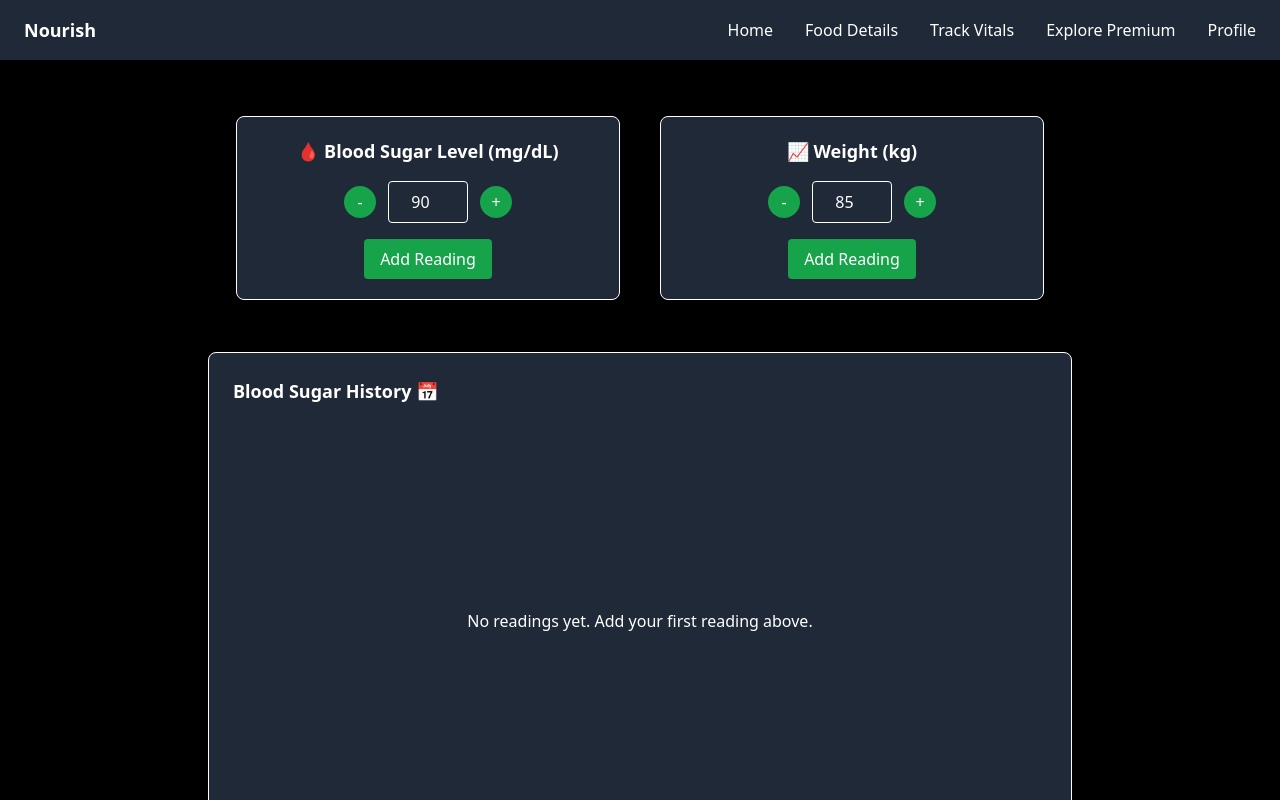
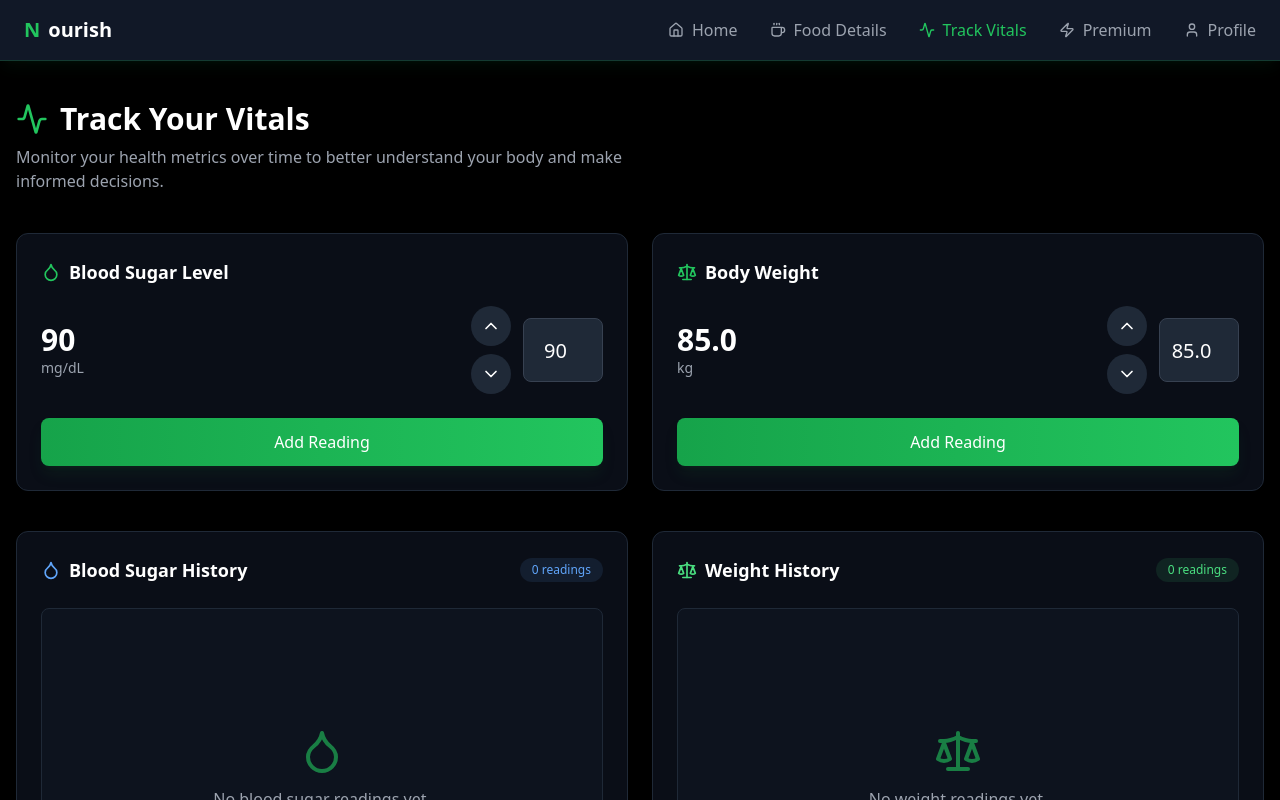
Before and after one commit to heet2604/food_recommendation_using_ML, a React (Create React App) app: page /vitals in a window 1280 px wide. Shown: the top 800 px of the page. Built offline with nearby package versions, Linux system fonts and the light colour scheme; no server answers; sample sign-in values are in the browser's storage.

Commit message:
beautified track vitals

```diff
--- a/src/Vitals/vitals.jsx
+++ b/src/Vitals/vitals.jsx
@@ -11,40 +11,15 @@ import {
 } from "recharts";
 import { format } from "date-fns";
 import { toast } from "sonner";
+import { Activity, Droplet, Scale, ChevronUp, ChevronDown, Home as HomeIcon, User, Coffee, Zap } from "lucide-react";
 
 function Vitals() {
-
-
-  // State for current input readings
   const [sugarReading, setSugarReading] = useState(90);
   const [weightReading, setWeightReading] = useState(85);
-
-  // Arrays to store the history of readings
   const [isMenuOpen, setIsMenuOpen] = useState(false);
   const [sugarReadings, setSugarReadings] = useState([]);
   const [weightReadings, setWeightReadings] = useState([]);
 
-  // Fetch vitals from backend (if needed)
-  // useEffect(() => {
-  //   axios
-  //     .get("http://localhost:3000/vitals")
-  //     .then((response) => {
-  //       console.log("Data fetched from backend:", response.data);
-  //       // Optionally update state with fetched data here.
-  //     })
-  //     .catch((error) => {
-  //       console.error("Error fetching data:", error);
-  //     });
-  // }, []);
-
-
-
-
-
-
-// Inside the Vitals component
-
-// Fetch vitals from backend
   useEffect(() => {
     axios
       .get("http://localhost:5000/api/vitals", {
@@ -62,7 +37,6 @@ useEffect(() => {
       });
   }, []);
 
-// Add new vitals reading
   const addVitalsReading = () => {
     axios
       .post(
@@ -76,7 +50,6 @@ const addVitalsReading = () => {
       )
       .then((response) => {
         toast.success("Vitals reading added successfully");
-      // Optionally refetch vitals or update state directly
       })
       .catch((error) => {
         console.error("Error adding vitals:", error);
@@ -84,27 +57,19 @@ const addVitalsReading = () => {
       });
   };
 
+  const sugarIncrement = () => setSugarReading((prev) => Math.max(prev + 1, 0));
+  const sugarDecrement = () => setSugarReading((prev) => Math.max(prev - 1, 0));
 
+  const weightIncrement = () => setWeightReading((prev) => Math.max(prev + 0.1, 0));
+  const weightDecrement = () => setWeightReading((prev) => Math.max(prev - 0.1, 0));
 
-  // Increment/Decrement functions for blood sugar
-  const sugarIncrement = () =>
-    setSugarReading((prev) => Math.max(prev + 1, 0));
-  const sugarDecrement = () =>
-    setSugarReading((prev) => Math.max(prev - 1, 0));
-
-  // Increment/Decrement functions for weight
-  const weightIncrement = () =>
-    setWeightReading((prev) => Math.max(prev + 1, 0));
-  const weightDecrement = () =>
-    setWeightReading((prev) => Math.max(prev - 1, 0));
-
-  // Functions to add readings
   const addSugarReading = () => {
     setSugarReadings((prev) => [
       ...prev,
       { value: sugarReading, timestamp: new Date() },
     ]);
     toast.success("Blood sugar reading added successfully");
+    addVitalsReading();
   };
 
   const addWeightReading = () => {
@@ -113,64 +78,8 @@ const addVitalsReading = () => {
       { value: weightReading, timestamp: new Date() },
     ]);
     toast.success("Weight reading added successfully");
+    addVitalsReading();
   };
-
-  // Blood Sugar Graph defined inline in Vitals
-  // const BloodSugarGraphInline = ({ readings }) => {
-  //   const data = readings.map((reading) => ({
-  //     value: reading.value,
-  //     time: format(new Date(reading.timestamp), "HH:mm"),
-  //   }));
-
-  //   return (
-  //     <div className="w-full h-[400px]">
-  //       {readings.length === 0 ? (
-  //         <div className="h-full flex items-center justify-center text-muted-foreground">
-  //           No readings yet. Add your first reading above.
-  //         </div>
-  //       ) : (
-  //         <ResponsiveContainer width="100%" height="100%">
-  //           <LineChart data={data}>
-  //             <CartesianGrid
-  //               strokeDasharray="3 3"
-  //               stroke="rgba(255,255,255,0.1)"
-  //             />
-  //             <XAxis
-  //               dataKey="time"
-  //               stroke="rgba(255,255,255,0.5)"
-  //               tickLine={false}
-  //               axisLine={false}
-  //             />
-  //             <YAxis
-  //               stroke="rgba(255,255,255,0.5)"
-  //               tickLine={false}
-  //               axisLine={false}
-  //               unit=" mg/dL"
-  //             />
-  //             <Tooltip
-  //               contentStyle={{
-  //                 backgroundColor: "rgba(0,0,0,0.8)",
-  //                 border: "1px solid rgba(255,255,255,0.1)",
-  //                 borderRadius: "8px",
-  //                 color: "#fff",
-  //               }}
-  //             />
-  //             <Line
-  //               type="monotone"
-  //               dataKey="value"
-  //               stroke="hsl(var(--primary))"
-  //               strokeWidth={2}
-  //               dot={{ fill: "hsl(var(--primary))" }}
-  //               animationDuration={1000}
-  //             />
-  //           </LineChart>
-  //         </ResponsiveContainer>
-  //       )}
-  //     </div>
-  //   );
-  // };
-
-
 
   const BloodSugarGraphInline = ({ readings }) => {
     const data = readings.map((reading) => ({
@@ -179,32 +88,37 @@ const addVitalsReading = () => {
     }));
 
     return (
-      <div className="w-full h-[400px]">
+      <div className="w-full h-[350px]">
         {readings.length === 0 ? (
-          <div className="h-full flex items-center justify-center text-muted-foreground">
-            No readings yet. Add your first reading above.
+          <div className="h-full flex flex-col items-center justify-center text-gray-400 p-6 border border-gray-800 rounded-lg bg-gray-900/50">
+            <Droplet className="w-12 h-12 text-green-500 mb-3 opacity-60" />
+            <p>No blood sugar readings yet.</p>
+            <p className="text-sm mt-2">Add your first reading above to start tracking.</p>
           </div>
         ) : (
           <ResponsiveContainer width="100%" height="100%">
             <LineChart data={data}>
-              <CartesianGrid strokeDasharray="3 3" stroke="rgba(255,255,255,0.1)" />
+              <CartesianGrid strokeDasharray="3 3" stroke="rgba(255,255,255,0.07)" />
               <XAxis dataKey="time" stroke="rgba(255,255,255,0.5)" tickLine={false} axisLine={false} />
               <YAxis stroke="rgba(255,255,255,0.5)" tickLine={false} axisLine={false} unit=" mg/dL" />
               <Tooltip
                 contentStyle={{
-                  backgroundColor: "rgba(0,0,0,0.8)",
+                  backgroundColor: "rgba(22, 22, 26, 0.9)",
                   border: "1px solid rgba(255,255,255,0.1)",
                   borderRadius: "8px",
                   color: "#fff",
+                  boxShadow: "0 10px 25px -5px rgba(0, 0, 0, 0.3)",
                 }}
+                labelStyle={{ color: "#aaa" }}
               />
               <Line
                 type="monotone"
                 dataKey="value"
-                stroke="#ff0000"   // Temporary red color for testing
-                strokeWidth={2}
-                dot={{ fill: "#ff0000" }}   // Temporary red color for testing
-                animationDuration={1000}
+                stroke="#00c4ff"
+                strokeWidth={3}
+                dot={{ fill: "#00c4ff", r: 4, strokeWidth: 0 }}
+                activeDot={{ r: 7, fill: "#fff", stroke: "#00c4ff", strokeWidth: 2 }}
+                animationDuration={1500}
               />
             </LineChart>
           </ResponsiveContainer>
@@ -213,8 +127,6 @@ const addVitalsReading = () => {
     );
   };
 
-
-  // Weight Graph defined inline in Vitals
   const WeightGraph = ({ readings }) => {
     const data = readings.map((reading) => ({
       value: reading.value,
@@ -222,45 +134,37 @@ const addVitalsReading = () => {
     }));
 
     return (
-      <div className="w-full h-[400px]">
+      <div className="w-full h-[350px]">
         {readings.length === 0 ? (
-          <div className="h-full flex items-center justify-center text-muted-foreground">
-            No weight readings yet. Add your first reading above.
+          <div className="h-full flex flex-col items-center justify-center text-gray-400 p-6 border border-gray-800 rounded-lg bg-gray-900/50">
+            <Scale className="w-12 h-12 text-green-500 mb-3 opacity-60" />
+            <p>No weight readings yet.</p>
+            <p className="text-sm mt-2">Add your first reading above to start tracking.</p>
           </div>
         ) : (
           <ResponsiveContainer width="100%" height="100%">
             <LineChart data={data}>
-              <CartesianGrid
-                strokeDasharray="3 3"
-                stroke="rgba(255,255,255,0.1)"
-              />
-              <XAxis
-                dataKey="time"
-                stroke="rgba(255,255,255,0.5)"
-                tickLine={false}
-                axisLine={false}
-              />
-              <YAxis
-                stroke="rgba(255,255,255,0.5)"
-                tickLine={false}
-                axisLine={false}
-                unit=" kg"
-              />
+              <CartesianGrid strokeDasharray="3 3" stroke="rgba(255,255,255,0.07)" />
+              <XAxis dataKey="time" stroke="rgba(255,255,255,0.5)" tickLine={false} axisLine={false} />
+              <YAxis stroke="rgba(255,255,255,0.5)" tickLine={false} axisLine={false} unit=" kg" />
               <Tooltip
                 contentStyle={{
-                  backgroundColor: "rgba(0,0,0,0.8)",
+                  backgroundColor: "rgba(22, 22, 26, 0.9)",
                   border: "1px solid rgba(255,255,255,0.1)",
                   borderRadius: "8px",
                   color: "#fff",
+                  boxShadow: "0 10px 25px -5px rgba(0, 0, 0, 0.3)",
                 }}
+                labelStyle={{ color: "#aaa" }}
               />
               <Line
                 type="monotone"
                 dataKey="value"
                 stroke="#22c55e"
-                strokeWidth={2}
-                dot={{ fill: "#22c55e" }}
-                animationDuration={1000}
+                strokeWidth={3}
+                dot={{ fill: "#22c55e", r: 4, strokeWidth: 0 }}
+                activeDot={{ r: 7, fill: "#fff", stroke: "#22c55e", strokeWidth: 2 }}
+                animationDuration={1500}
               />
             </LineChart>
           </ResponsiveContainer>
@@ -270,102 +174,203 @@ const addVitalsReading = () => {
   };
 
   return (
-    <div className="bg-black text-white min-h-screen flex flex-col items--center p-4 w-full">
-      {/* NAVBAR */}
-      <nav className="w-full fixed top-0 left-0 bg-gray-800 px-6 py-4 flex justify-between items-center">
-        <a href="/home" className="text-lg font-bold">Nourish</a>
+    <div className="bg-black text-white min-h-screen flex flex-col">
+      <nav className="w-full bg-gray-900 px-6 py-4 border-b border-green-500/20 shadow-lg shadow-green-500/5 sticky top-0 z-50">
+        <div className="max-w-7xl mx-auto flex justify-between items-center">
+          <a href="/home" className="text-xl font-bold flex items-center gap-2">
+            <span className="text-green-500">N</span>ourish
+          </a>
           <div className="lg:hidden">
-          <button onClick={()=>setIsMenuOpen(isMenuOpen)} className="text-white focus:outline-none">☰</button>
+            <button
+              onClick={() => setIsMenuOpen(!isMenuOpen)}
+              className="p-2 rounded-lg text-white hover:bg-gray-800 focus:outline-none focus:ring-2 focus:ring-green-500 transition-colors"
+              aria-label="Toggle menu"
+            >
+              {isMenuOpen ? (
+                <svg xmlns="http://www.w3.org/2000/svg" className="h-6 w-6" fill="none" viewBox="0 0 24 24" stroke="currentColor">
+                  <path strokeLinecap="round" strokeLinejoin="round" strokeWidth={2} d="M6 18L18 6M6 6l12 12" />
+                </svg>
+              ) : (
+                <svg xmlns="http://www.w3.org/2000/svg" className="h-6 w-6" fill="none" viewBox="0 0 24 24" stroke="currentColor">
+                  <path strokeLinecap="round" strokeLinejoin="round" strokeWidth={2} d="M4 6h16M4 12h16M4 18h16" />
+                </svg>
+              )}
+            </button>
           </div>
-        <div className="hidden lg:flex flex-row items-center gap-8">
-          <a href="/home" className="cursor-pointer hover:text-gray-400">Home</a>
-          <a href="/food_details" className="cursor-pointer hover:text-gray-400">Food Details</a>
-          <a href="/vitals" className="cursor-pointer hover:text-gray-400">Track Vitals</a>
-          <a href="/premium" className="cursor-pointer hover:text-gray-400">Explore Premium</a>
-          <span className="cursor-pointer hover:text-gray-400">Profile</span>
+          <div className="hidden lg:flex items-center gap-8">
+            <a href="/home" className="nav-link flex items-center gap-2 text-gray-400 hover:text-green-500 transition-colors">
+              <HomeIcon className="w-4 h-4" />
+              <span>Home</span>
+            </a>
+            <a href="/food_details" className="nav-link flex items-center gap-2 text-gray-400 hover:text-green-500 transition-colors">
+              <Coffee className="w-4 h-4" />
+              <span>Food Details</span>
+            </a>
+            <a href="/vitals" className="nav-link flex items-center gap-2 text-green-500 font-medium">
+              <Activity className="w-4 h-4" />
+              <span>Track Vitals</span>
+            </a>
+            <a href="/premium" className="nav-link flex items-center gap-2 text-gray-400 hover:text-green-500 transition-colors">
+              <Zap className="w-4 h-4" />
+              <span>Premium</span>
+            </a>
+            <a href="/profile" className="nav-link flex items-center gap-2 text-gray-400 hover:text-green-500 transition-colors">
+              <User className="w-4 h-4" />
+              <span>Profile</span>
+            </a>
+          </div>
         </div>
       </nav>
-      {/* Vitals Controls */}
-      <div className="flex flex-col md:flex-row gap-10 justify-center mt-20 p-5 items-center">
-        {/* Blood Sugar Input */}
-        <div className="rounded-lg w-96 text-center p-5 shadow-lg bg-gray-800 border border-white">
-          <h2 className="mb-4 text-lg font-semibold">
-            🩸 Blood Sugar Level (mg/dL)
-          </h2>
-          <div className="flex items-center justify-center gap-3">
+      {isMenuOpen && (
+        <div className="lg:hidden bg-gray-900/95 backdrop-blur-sm border-b border-green-500/20 shadow-xl fixed w-full z-40">
+          <div className="flex flex-col space-y-4 p-4">
+            <a href="/home" className="py-2 px-4 rounded-lg hover:bg-gray-800 flex items-center gap-3 text-gray-300">
+              <HomeIcon className="w-5 h-5" />
+              <span>Home</span>
+            </a>
+            <a href="/food_details" className="py-2 px-4 rounded-lg hover:bg-gray-800 flex items-center gap-3 text-gray-300">
+              <Coffee className="w-5 h-5" />
+              <span>Food Details</span>
+            </a>
+            <a href="/vitals" className="py-2 px-4 rounded-lg bg-green-500/10 flex items-center gap-3 text-green-500">
+              <Activity className="w-5 h-5" />
+              <span>Track Vitals</span>
+            </a>
+            <a href="/premium" className="py-2 px-4 rounded-lg hover:bg-gray-800 flex items-center gap-3 text-gray-300">
+              <Zap className="w-5 h-5" />
+              <span>Premium</span>
+            </a>
+            <a href="/profile" className="py-2 px-4 rounded-lg hover:bg-gray-800 flex items-center gap-3 text-gray-300">
+              <User className="w-5 h-5" />
+              <span>Profile</span>
+            </a>
+          </div>
+        </div>
+      )}
+      <div className="max-w-7xl mx-auto w-full px-4 pt-10 pb-6">
+        <h1 className="text-2xl sm:text-3xl font-bold flex items-center gap-3">
+          <Activity className="w-8 h-8 text-green-500" />
+          <span>Track Your Vitals</span>
+        </h1>
+        <p className="text-gray-400 mt-2 max-w-2xl">
+          Monitor your health metrics over time to better understand your body and make informed decisions.
+        </p>
+      </div>
+      <div className="max-w-7xl mx-auto w-full px-4 py-4">
+        <div className="grid grid-cols-1 md:grid-cols-2 gap-6">
+          <div className="rounded-xl p-6 shadow-lg bg-gray-900/60 border border-gray-800 hover:border-green-500/20 transition-colors">
+            <div className="flex items-center mb-5">
+              <Droplet className="w-5 h-5 text-green-500 mr-2" />
+              <h2 className="text-lg font-semibold">Blood Sugar Level</h2>
+            </div>
+            <div className="flex items-center justify-between">
+              <div className="flex flex-col">
+                <span className="text-3xl font-bold text-white">{sugarReading}</span>
+                <span className="text-gray-400 text-sm">mg/dL</span>
+              </div>
+              <div className="flex items-center gap-3">
+                <div className="flex flex-col gap-2">
+                  <button
+                    onClick={sugarIncrement}
+                    className="w-10 h-10 rounded-full bg-gray-800 text-white flex items-center justify-center hover:bg-green-600 transition-colors"
+                  >
+                    <ChevronUp className="w-5 h-5" />
+                  </button>
                   <button
                     onClick={sugarDecrement}
-              className="w-8 h-8 rounded-full bg-green-600 text-white flex items-center justify-center"
+                    className="w-10 h-10 rounded-full bg-gray-800 text-white flex items-center justify-center hover:bg-green-600 transition-colors"
                   >
-              -
+                    <ChevronDown className="w-5 h-5" />
                   </button>
+                </div>
                 <input
                   type="number"
                   value={sugarReading}
                   onChange={(e) => setSugarReading(Number(e.target.value))}
-              className="bg-transparent border border-white text-white p-2 rounded text-center w-20"
+                  className="bg-gray-800 border border-gray-700 text-white p-2 rounded-lg text-center w-20 h-16 text-xl"
                 />
-            <button
-              onClick={sugarIncrement}
-              className="w-8 h-8 rounded-full bg-green-600 text-white flex items-center justify-center"
-            >
-              +
-            </button>
               </div>
+            </div>
+            <div className="mt-6">
               <button
                 onClick={addSugarReading}
-            className="mt-4 bg-green-600 text-white px-4 py-2 rounded hover:bg-green-700 transition"
+                className="w-full bg-gradient-to-r from-green-600 to-green-500 text-white px-4 py-3 rounded-lg hover:from-green-500 hover:to-green-400 transition-all duration-300 font-medium flex items-center justify-center gap-2 shadow-lg shadow-green-900/20"
               >
-            Add Reading
-          </button>
-        </div>
-
-        {/* Weight Input */}
-        <div className="rounded-lg w-96 text-center p-5 shadow-lg bg-gray-800 border border-white">
-          <h2 className="mb-4 text-lg font-semibold">📈 Weight (kg)</h2>
-          <div className="flex items-center justify-center gap-3">
-            <button
-              onClick={weightDecrement}
-              className="w-8 h-8 rounded-full bg-green-600 text-white flex items-center justify-center"
-            >
-              -
-            </button>
-            <input
-              type="number"
-              value={weightReading}
-              onChange={(e) => setWeightReading(Number(e.target.value))}
-              className="bg-transparent border border-white text-white p-2 rounded text-center w-20"
-            />
-            <button
-              onClick={weightIncrement}
-              className="w-8 h-8 rounded-full bg-green-600 text-white flex items-center justify-center"
-            >
-              +
-            </button>
-          </div>
-          <button
-            onClick={addWeightReading}
-            className="mt-4 bg-green-600 text-white px-4 py-2 rounded hover:bg-green-700 transition"
-          >
-            Add Reading
+                <span>Add Reading</span>
               </button>
             </div>
           </div>
-
-      {/* Graphs Section */}
-      <div className="w-full max-w-4xl mx-auto px-4 mt-8 space-y-6">
-        {/* Blood Sugar Graph */}
-        <div className="rounded-lg p-6 shadow-lg bg-gray-800 border border-white">
-          <h2 className="text-lg font-semibold mb-4">
-            Blood Sugar History 📅
-          </h2>
+          <div className="rounded-xl p-6 shadow-lg bg-gray-900/60 border border-gray-800 hover:border-green-500/20 transition-colors">
+            <div className="flex items-center mb-5">
+              <Scale className="w-5 h-5 text-green-500 mr-2" />
+              <h2 className="text-lg font-semibold">Body Weight</h2>
+            </div>
+            <div className="flex items-center justify-between">
+              <div className="flex flex-col">
+                <span className="text-3xl font-bold text-white">{weightReading.toFixed(1)}</span>
+                <span className="text-gray-400 text-sm">kg</span>
+              </div>
+              <div className="flex items-center gap-3">
+                <div className="flex flex-col gap-2">
+                  <button
+                    onClick={weightIncrement}
+                    className="w-10 h-10 rounded-full bg-gray-800 text-white flex items-center justify-center hover:bg-green-600 transition-colors"
+                  >
+                    <ChevronUp className="w-5 h-5" />
+                  </button>
+                  <button
+                    onClick={weightDecrement}
+                    className="w-10 h-10 rounded-full bg-gray-800 text-white flex items-center justify-center hover:bg-green-600 transition-colors"
+                  >
+                    <ChevronDown className="w-5 h-5" />
+                  </button>
+                </div>
+                <input
+                  type="number"
+                  value={weightReading.toFixed(1)}
+                  onChange={(e) => setWeightReading(Number(e.target.value))}
+                  className="bg-gray-800 border border-gray-700 text-white p-2 rounded-lg text-center w-20 h-16 text-xl"
+                  step="0.1"
+                />
+              </div>
+            </div>
+            <div className="mt-6">
+              <button
+                onClick={addWeightReading}
+                className="w-full bg-gradient-to-r from-green-600 to-green-500 text-white px-4 py-3 rounded-lg hover:from-green-500 hover:to-green-400 transition-all duration-300 font-medium flex items-center justify-center gap-2 shadow-lg shadow-green-900/20"
+              >
+                <span>Add Reading</span>
+              </button>
+            </div>
+          </div>
+        </div>
+      </div>
+      <div className="max-w-7xl mx-auto w-full px-4 py-6">
+        <div className="grid grid-cols-1 lg:grid-cols-2 gap-6">
+          <div className="rounded-xl p-6 shadow-lg bg-gray-900/60 border border-gray-800">
+            <div className="flex items-center justify-between mb-6">
+              <div className="flex items-center">
+                <Droplet className="w-5 h-5 text-blue-400 mr-2" />
+                <h2 className="text-lg font-semibold">Blood Sugar History</h2>
+              </div>
+              <span className="text-xs px-3 py-1 bg-blue-400/10 text-blue-400 rounded-full">
+                {sugarReadings.length} readings
+              </span>
+            </div>
             <BloodSugarGraphInline readings={sugarReadings} />
           </div>
-
-        {/* Weight Graph */}
-        <div className="rounded-lg p-6 shadow-lg bg-gray-800 border border-white">
-          <h2 className="text-lg font-semibold mb-4">Weight History 📅</h2>
+          <div className="rounded-xl p-6 shadow-lg bg-gray-900/60 border border-gray-800">
+            <div className="flex items-center justify-between mb-6">
+              <div className="flex items-center">
+                <Scale className="w-5 h-5 text-green-400 mr-2" />
+                <h2 className="text-lg font-semibold">Weight History</h2>
+              </div>
+              <span className="text-xs px-3 py-1 bg-green-400/10 text-green-400 rounded-full">
+                {weightReadings.length} readings
+              </span>
+            </div>
             <WeightGraph readings={weightReadings} />
+          </div>
         </div>
       </div>
     </div>
```
Lines whose indentation alone changed are shown as unchanged.
